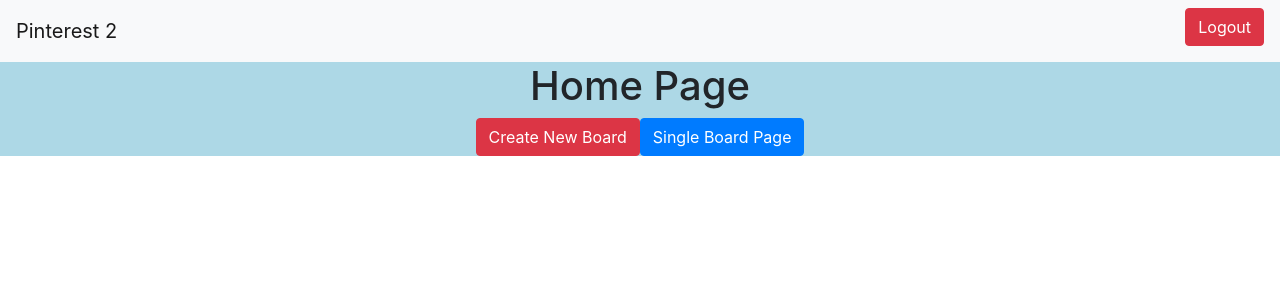
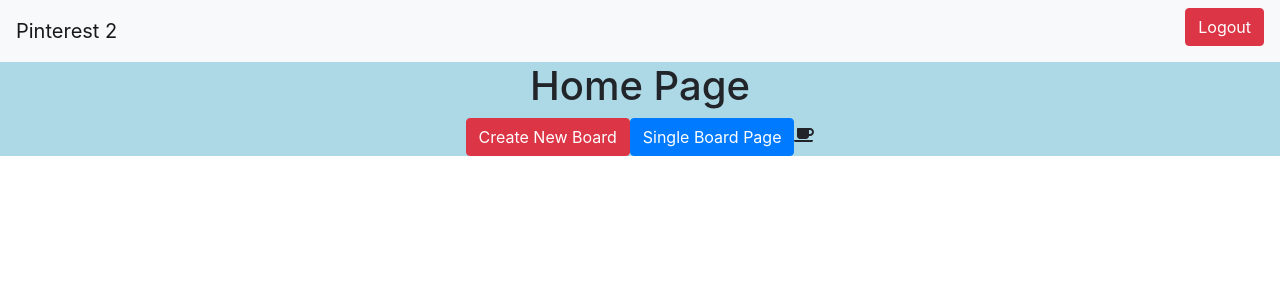
Before and after one commit to CharityBunyon/pinterest-routing, a React (Create React App) app: page / in a window 1280 px wide. Shown: the top 300 px of the page. Built offline with nearby package versions, Linux system fonts and the light colour scheme; no server answers; sample sign-in values are in the browser's storage; a web font is replaced by a local one.

Commit message:
figured out how to render icons

```diff
--- a/src/components/pages/Home/Home.js
+++ b/src/components/pages/Home/Home.js
@@ -1,6 +1,8 @@
 import React from 'react';
 import { Link } from 'react-router-dom';
 import './Home.scss';
+import { FontAwesomeIcon } from '@fortawesome/react-fontawesome';
+import { faCoffee } from '@fortawesome/free-solid-svg-icons';
 
 class Home extends React.Component {
   render() {
@@ -10,6 +12,7 @@
         <h1>Home Page</h1>
         <Link className="btn btn-danger" to="/board/new">Create New Board</Link>
         <Link className="btn btn-primary" to={`/board/${boardId}`}>Single Board Page</Link>
+        <FontAwesomeIcon icon={faCoffee} />
       </div>
     );
   }
```
